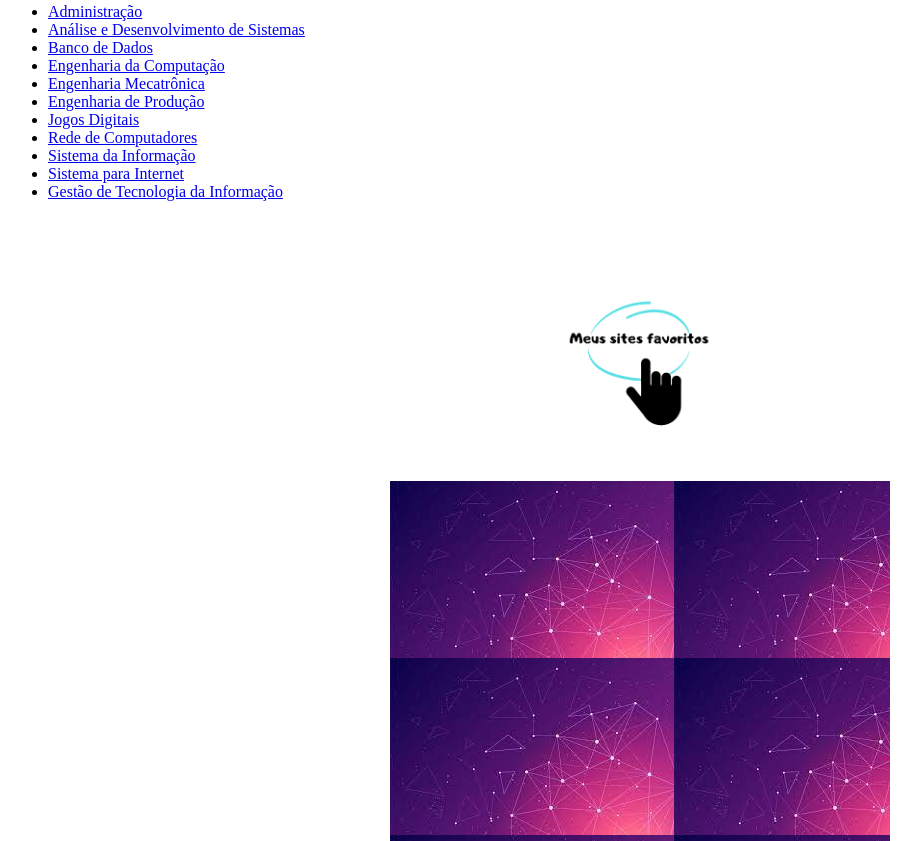
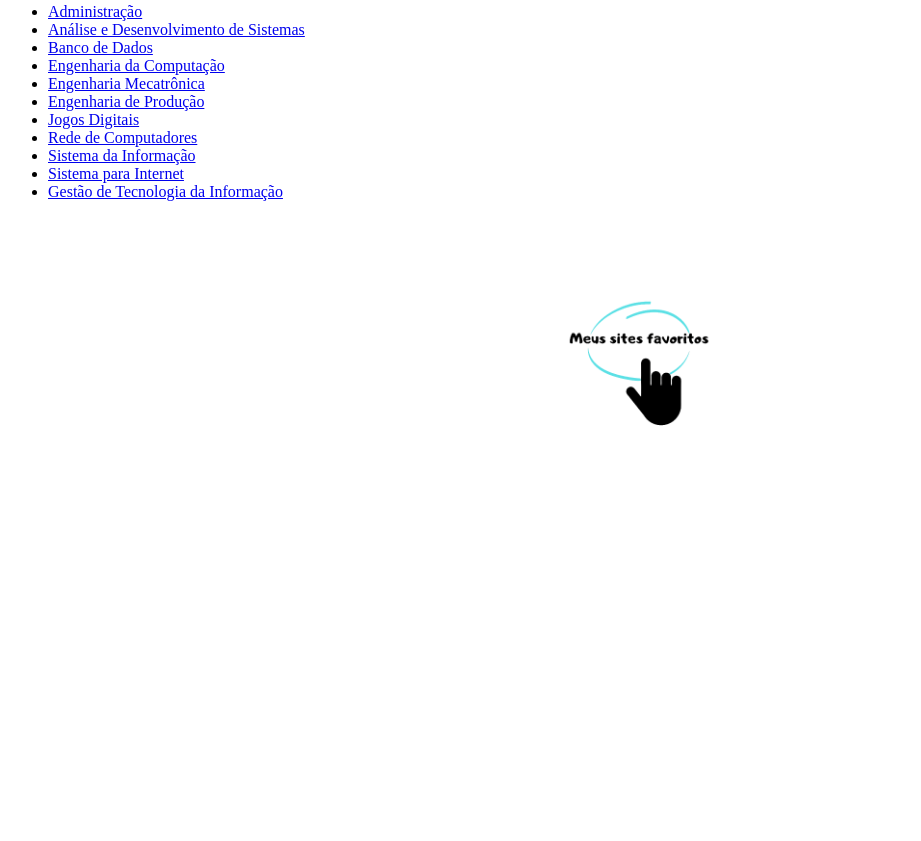
Before and after one commit to MirellaRossi/CP1Front, a plain HTML site: page index.html in a window 1280 px wide. Shown: the part 392-1233 px from the top of the page, without its empty margins (0-921 px from the left). After the commit the page ends 1029 px from the top, so only its background shows below. Drawn offline with Linux system fonts and the light colour scheme.

Commit message:
exclusão da div em style.css

```diff
--- a/css/style.css
+++ b/css/style.css
@@ -12,12 +12,3 @@ h1{
     background-color: rgb(45, 34, 49);
 
 }
-  div{
-    height: 360px;
-    width: 500px;
-    margin: auto;
-    background-color: aliceblue;
-    background-image: url(../img/div.png);
-    background-attachment: fixed;
-
-  }
```
